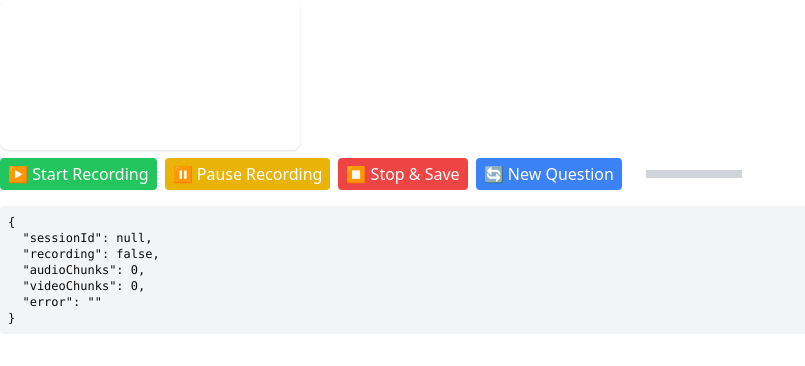
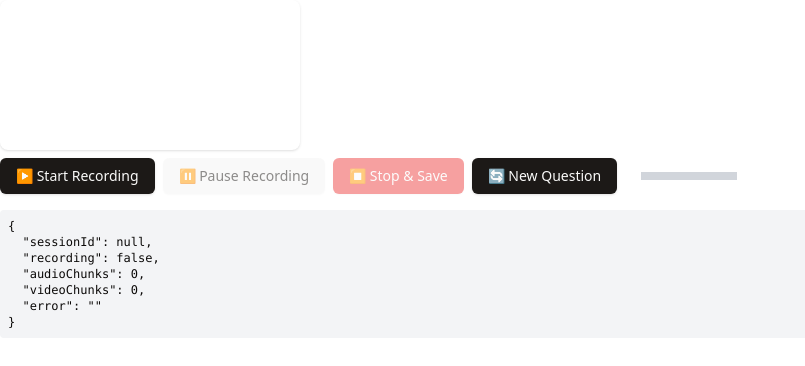
Before and after one commit to 7L7K/GesahniV2, a Next.js app in the folder frontend/: page /capture in a window 1280 px wide. Shown: the top 366 px of the page, without its empty margins (0-805 px from the left). Built offline with nearby package versions, Linux system fonts and the light colour scheme; no server answers.

Commit message:
refactor: use button component in capture mode

```diff
--- a/frontend/src/components/CaptureMode.tsx
+++ b/frontend/src/components/CaptureMode.tsx
@@ -1,6 +1,7 @@
 'use client';
 
 import { useCallback, useEffect, useRef, useState } from 'react';
+import { Button } from '@/components/ui/button';
 
 // Determine supported mime types for media recording
 // (defaults will be refined once the component mounts)
@@ -209,9 +210,9 @@ export default function CaptureMode() {
     return (
       <div className="p-4">
         <p>{error}</p>
-        <button onClick={setupStream} className="mt-2 px-3 py-1 bg-blue-500 text-white rounded">
+        <Button onClick={setupStream} className="mt-2">
           Retry
-        </button>
+        </Button>
       </div>
     );
   }
@@ -226,30 +227,18 @@ export default function CaptureMode() {
         </div>
       </div>
       <div className="flex items-center gap-2">
-        <button
-          onClick={startRecording}
-          disabled={recording}
-          className="px-2 py-1 bg-green-500 text-white rounded"
-        >
+        <Button onClick={startRecording} disabled={recording} variant="default">
           ▶️ Start Recording
-        </button>
-        <button
-          onClick={pauseRecording}
-          disabled={!recording}
-          className="px-2 py-1 bg-yellow-500 text-white rounded"
-        >
+        </Button>
+        <Button onClick={pauseRecording} disabled={!recording} variant="secondary">
           ⏸️ Pause Recording
-        </button>
-        <button
-          onClick={stopRecording}
-          disabled={!recording}
-          className="px-2 py-1 bg-red-500 text-white rounded"
-        >
+        </Button>
+        <Button onClick={stopRecording} disabled={!recording} variant="destructive">
           ⏹️ Stop & Save
-        </button>
-        <button onClick={newQuestion} className="px-2 py-1 bg-blue-500 text-white rounded">
+        </Button>
+        <Button onClick={newQuestion} variant="default">
           🔄 New Question
-        </button>
+        </Button>
         <div className="ml-4 w-24 h-2 bg-gray-300">
           <div
             className="h-full bg-green-500"
```
